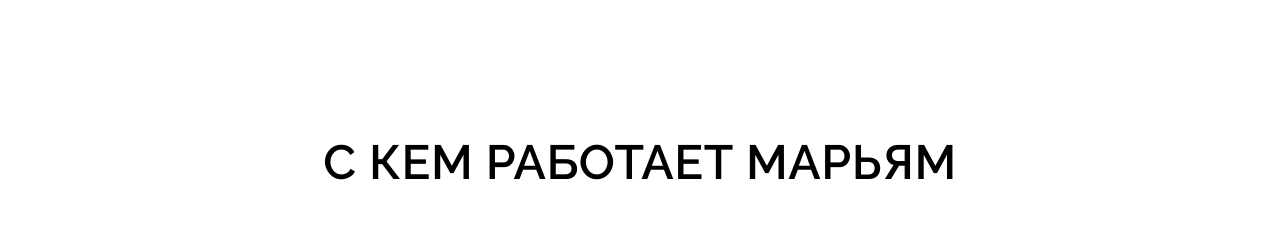
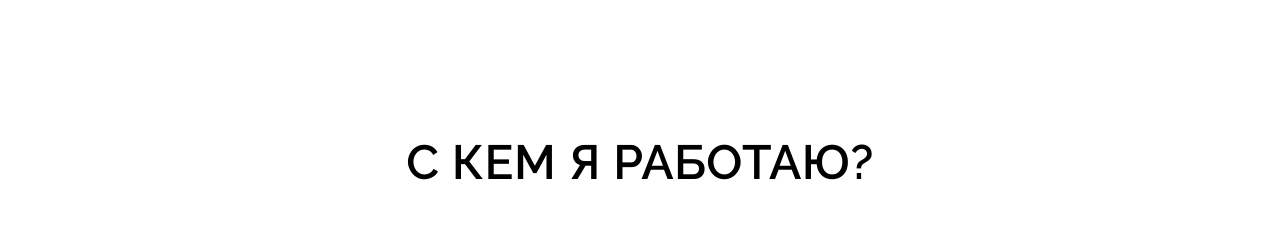
Before and after one commit to sofiassokolova-art/mayyam-website, a Next.js app: page / in a window 1280 px wide. Shown: the part 802-1050 px from the top of the page. Built offline with nearby package versions, Linux system fonts and the light colour scheme.

Commit message:
Update section title from 'С кем работает Марьям' to 'С кем я работаю?' for more personal tone

```diff
--- a/src/components/WhoIHelp.tsx
+++ b/src/components/WhoIHelp.tsx
@@ -59,7 +59,7 @@ const WhoIHelp = () => {
               letterSpacing: '0.5px'
             }}
           >
-            С кем работает Марьям
+            С кем я работаю?
           </h2>
 
           {/* Журнальный текст */}
```
